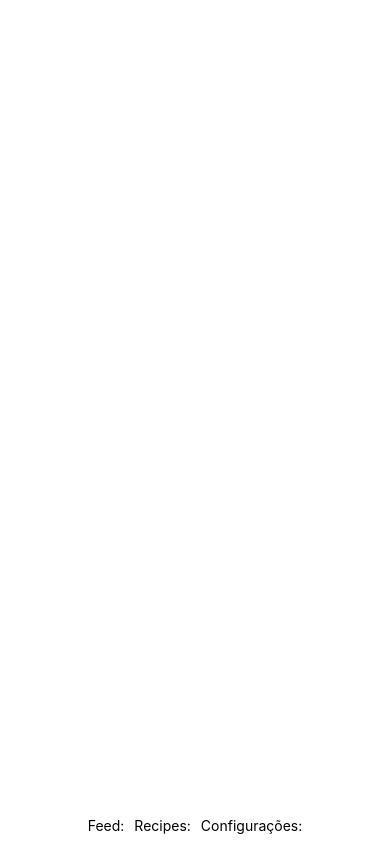
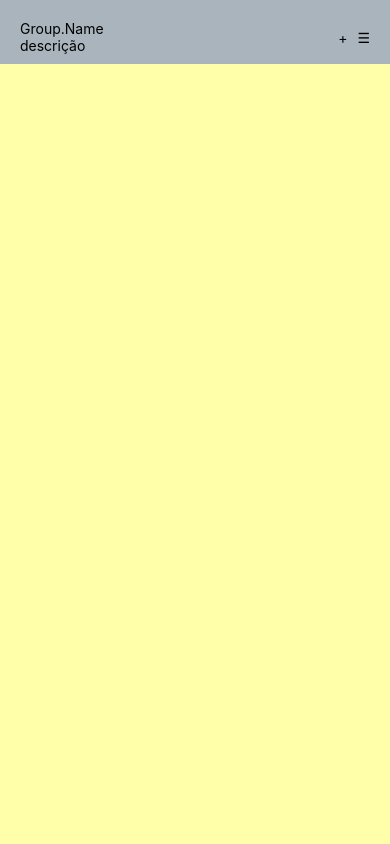
Before and after one commit to Its8or/FoodList-CollegeProject, a React Native app in the folder App/: screen / in a window 390 px wide. Built offline with nearby package versions, Linux system fonts and the light colour scheme.

Commit message:
update App
Renomeação de views, mudança em App.js e criação de novas estilizações em 'style.js'

```diff
--- a/App/App.js
+++ b/App/App.js
@@ -1,16 +1,27 @@
 import React from 'react';
-import { StyleSheet, Text, View } from 'react-native';
+import { StyleSheet, Text, View } from 'react-native'
 import { configScreen } from './views/configScreen'
 import { feedScreen } from './views/feedScreen'
 import { recipeScreen } from './views/recipeScreen'
-import styles from './views/style';
+import styles from './views/style'
 
 export default function App() {
   return (
     <View style={styles.container}>
-      {feedScreen()}
-      {recipeScreen()}
-      {configScreen()}
+      <View style={styles.menu}>
+        {/* Group Info */}
+        <View>
+          <Text>Group.Name</Text>
+          <Text>descrição</Text>
+        </View>
+
+        {/* Menu Context */}
+        <View style={styles.menuContext}>
+          <Text>+</Text>
+          <Text>☰</Text>
+        </View>
+
+      </View>
     </View>
   );
 }
--- a/App/rules/groupsRules.js
+++ b/App/regrasDeNegocio/groupsRules.js
@@ -1,4 +1,4 @@
-function geradorDeCodigoGrupo() {
+export function geradorDeCodigoGrupo() {
     const charset = "abcdefghijklmnopqrstuvwxyzABCDEFGHIJKLMNOPQRSTUVWXYZ0123456789";
     let password = "";
     let length = 5;
--- a/App/views/style.js
+++ b/App/views/style.js
@@ -2,29 +2,51 @@ import { StyleSheet } from "react-native";
 
 const Root = StyleSheet.create({
     colors: {
-        backgroundColor: '',
-        RecipeItems: '',
-        tittle: '',
-        subtittle: '',
+        backgroundColor: '#ffa',
+        topMenu: '#606D76',
+        RecipeItems: '#A9B4BC',
+        tittle: 'black',
+        subtittle: 'grey',
     },
     fontsize: {
-        small: '5',
-        medium: '15',
-        large: '25',
+        small: '5vw',
+        medium: '15vw',
+        large: '25vw',
     },
 })
 
 const styles = StyleSheet.create({
   container: {
     flexDirection: 'row',
-    margin: 10,
+    flex: 1,
+    backgroundColor: Root.colors.backgroundColor,
+    alignItems: 'baseline',
+  },
+  menu: {
+    flexDirection: 'row',
+    flex: 1,
+    gap: 10,
+
+    paddingLeft: 20,
+    paddingRight: 20,
+    paddingTop: 20,
+    paddingBottom: 10,
+
+    backgroundColor: Root.colors.RecipeItems,
+
     fontSize: Root.fontsize.medium,
+
+    justifyContent: 'space-between',
+    alignItems: 'center',
+  },
+  menuContext: {
+    flexDirection: 'row',
     gap: 10,
-    flex: 1,
-    backgroundColor: '#fff',
-    alignItems: 'flex-end',
-    justifyContent: 'center',
   },
+  groupName: {
+    fontSize: Root.fontsize.small,
+  }
+
 });
 
 export default styles;
```
Also changed, not shown: App/views/configScreen.jsx (renamed from App/views/configScreen.js), App/views/feedScreen.jsx (renamed from App/views/feedScreen.js), App/views/recipeScreen.jsx (renamed from App/views/recipeScreen.js), 1 other file (tests, documents, lock files or other folders).
